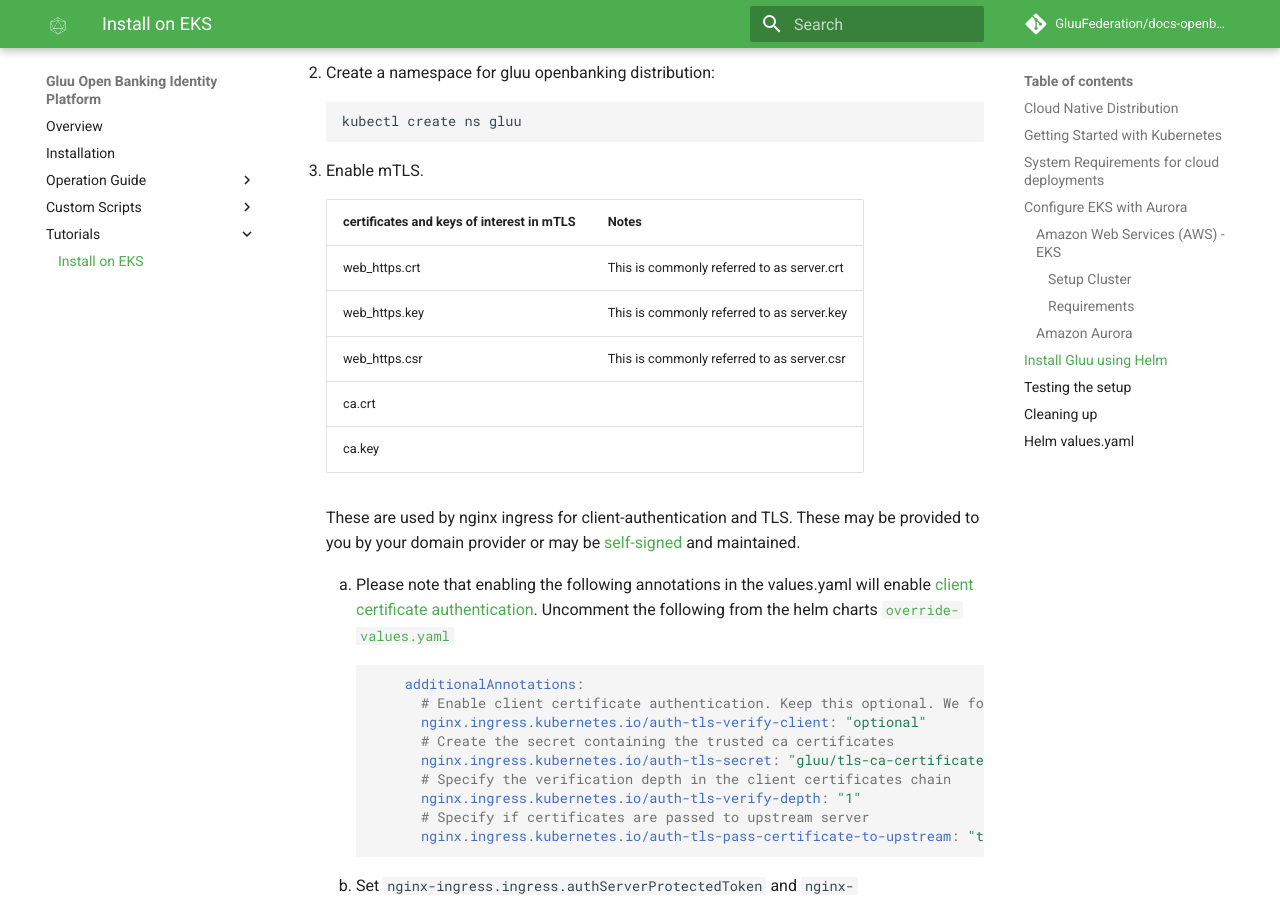
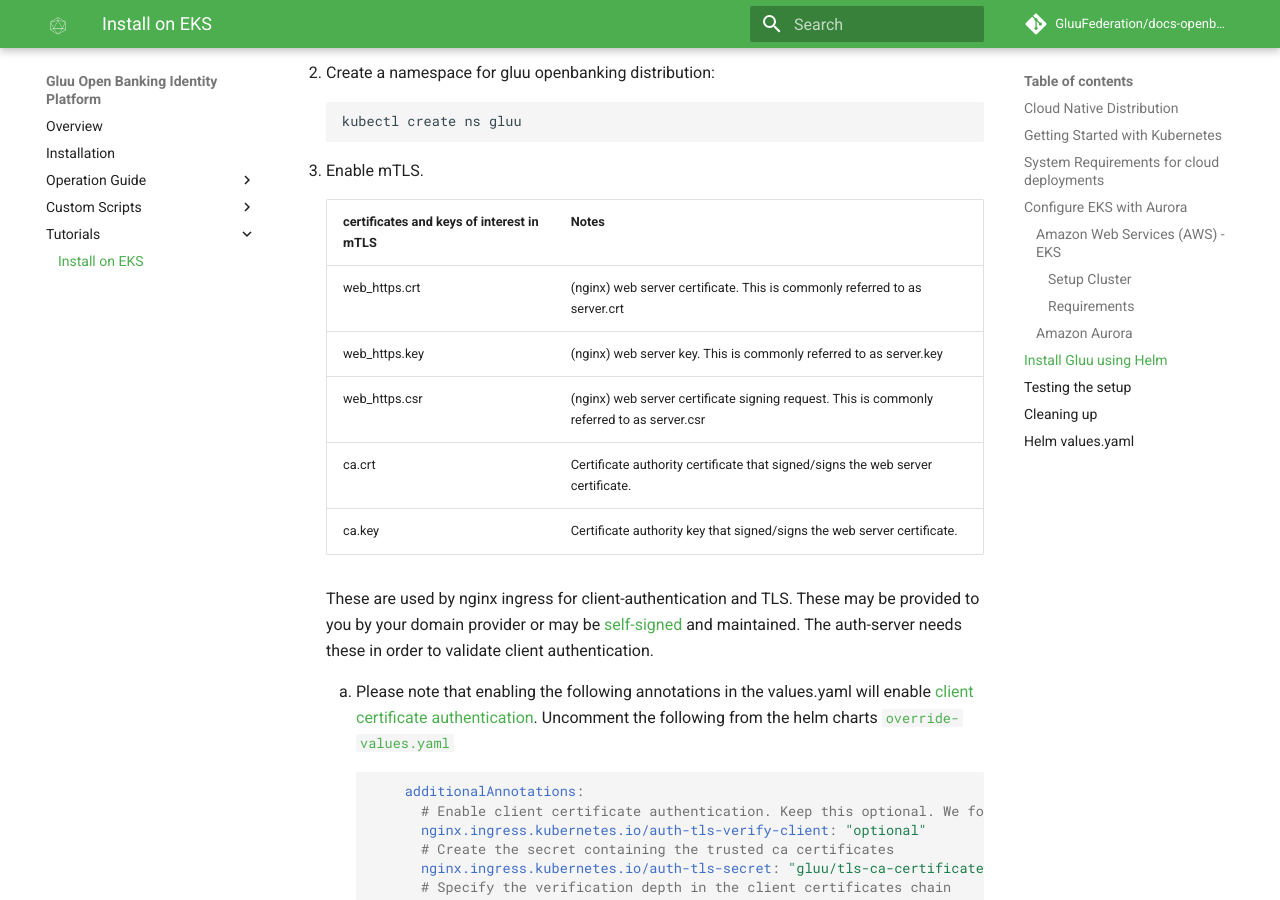
Before and after one commit to GluuFederation/docs-openbanking-prod, an MkDocs documentation site: the page built from docs/source/tutorials/cn-prod-tutorial.md, in a window 1280 px wide and 900 px high, scrolled down 2300 px. Built offline with MkDocs 1.6.1 and Material for MkDocs 9.7.7, drawn with Linux system fonts in a browser that asks for light colours; comment, search, counter and statistics services are not loaded.

Commit message:
docs: clarify web https

```diff
--- a/docs/source/tutorials/cn-prod-tutorial.md
+++ b/docs/source/tutorials/cn-prod-tutorial.md
@@ -76,13 +76,13 @@ Please calculate the minimum required resources as per services deployed. The fo
 
     | certificates and keys of interest in mTLS | Notes                                      |
     | ----------------------------------------  | ------------------------------------------ |
-    | web_https.crt         | This is commonly referred to as server.crt |
-    | web_https.key         | This is commonly referred to as server.key |
-    | web_https.csr         | This is commonly referred to as server.csr |
-    | ca.crt                ||
-    | ca.key                ||
+    | web_https.crt         | (nginx) web server certificate. This is commonly referred to as server.crt |
+    | web_https.key         | (nginx) web server key. This is commonly referred to as server.key |
+    | web_https.csr         | (nginx) web server certificate signing request. This is commonly referred to as server.csr |
+    | ca.crt                | Certificate authority certificate that signed/signs the web server certificate. |
+    | ca.key                | Certificate authority key that signed/signs the web server certificate.|
 
-    These are used by nginx ingress for client-authentication and TLS. These may be provided to you by your domain provider or may be [self-signed](https://kubernetes.github.io/ingress-nginx/examples/PREREQUISITES/#client-certificate-authentication) and maintained.
+    These are used by nginx ingress for client-authentication and TLS. These may be provided to you by your domain provider or may be [self-signed](https://kubernetes.github.io/ingress-nginx/examples/PREREQUISITES/#client-certificate-authentication) and maintained. The auth-server needs these in order to validate client authentication.
 
     1.  Please note that enabling the following annotations in the values.yaml will enable  [client certificate authentication](https://kubernetes.github.io/ingress-nginx/user-guide/nginx-configuration/annotations/#client-certificate-authentication). Uncomment the following from the helm charts [`override-values.yaml`](#helm-valuesyaml)
 
```
